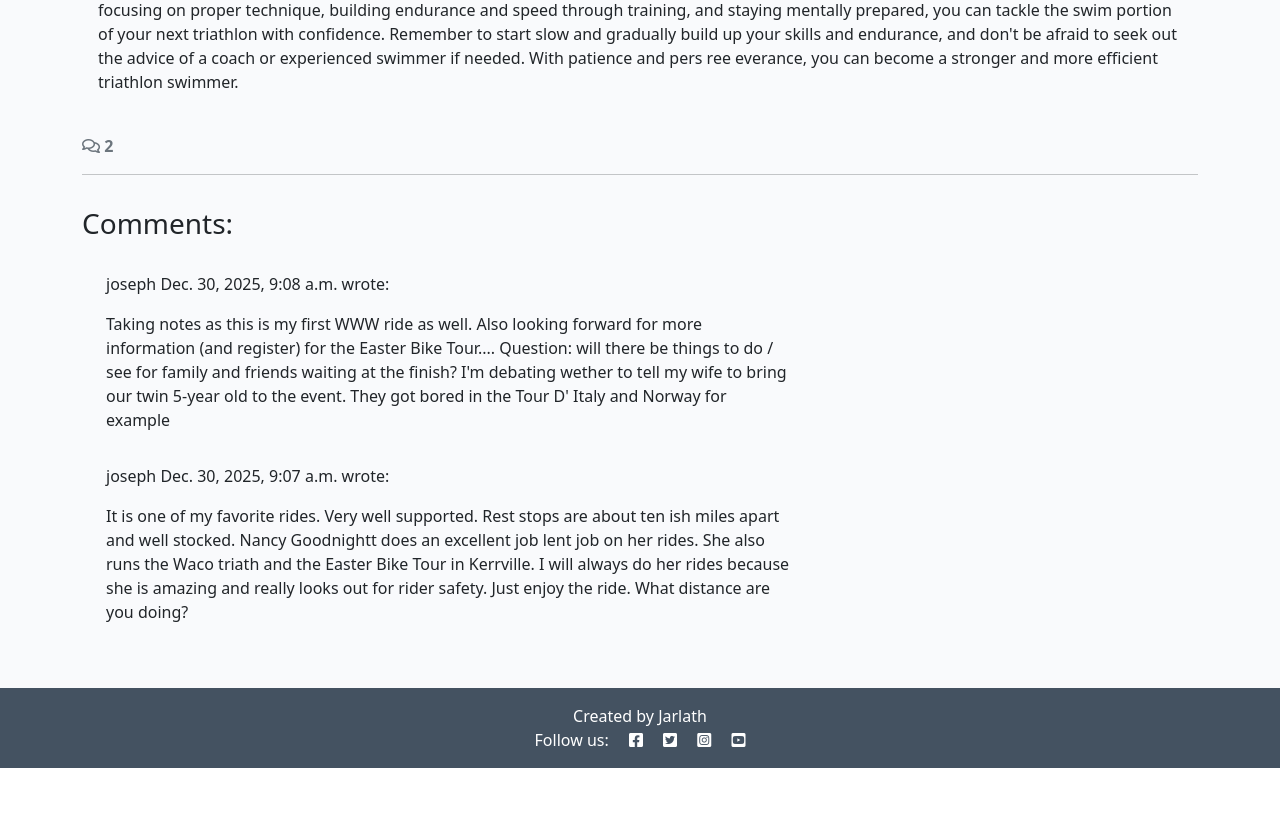
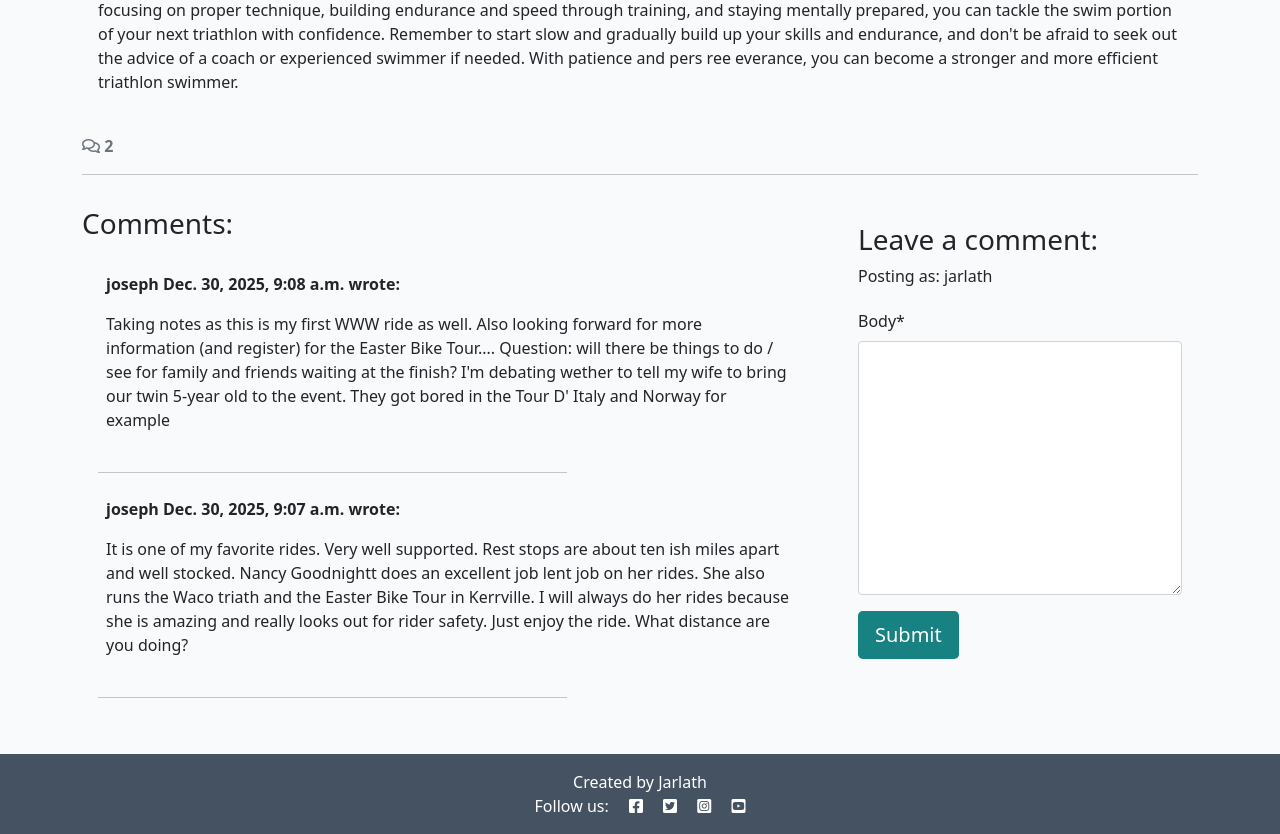
Before and after one commit to JarlathMacS/potentia_maxima, a Django app: a page that uses templates/base.html in a window 1280 px wide. Shown: the part 1102-1936 px from the top of the page. Before the commit the page ends 1870 px from the top, so only its background shows below. Run offline with Django 4.2, Linux system fonts and the light colour scheme; a user stored in the database is signed in; data comes from the database, SQL or seed files in the repository; both versions use the stored data as it was after the commit; some libraries are stand-ins or nearby versions.

Commit message:
add comment form to write comments to database

```diff
--- /dev/null
+++ b/home/forms.py
@@ -0,0 +1,8 @@
+from .models import ProgressComment
+from django import forms
+
+
+class CommentForm(forms.ModelForm):
+    class Meta:
+        model = ProgressComment
+        fields = ('body',)
--- a/home/templates/home/coaching_post_detail.html
+++ b/home/templates/home/coaching_post_detail.html
@@ -1,5 +1,7 @@
-{% extends 'base.html' %} {% block content %}
+{% extends 'base.html' %}
 {% load static %}
+{% load crispy_forms_tags %}
+{% block content %}
 
 {% if user.is_authenticated %}
 
@@ -61,8 +63,27 @@
                         {{ comment.body | linebreaks }}
                     </div>
                 </div>
+                <div class="col-md-8">
+                    <hr>
+                </div>
                 <!-- Our for loop ends here -->
                 {% endfor %}
+            </div>
+        </div>
+        <!-- Creating New Comments -->
+        <div class="col-md-4 card mb-4 mt-3">
+            <div class="card-body">
+                {% if user.is_authenticated %}
+                <h3>Leave a comment:</h3>
+                <p>Posting as: {{ user.username }}</p>
+                <form id="commentForm" method="post" style="margin-top: 1.3em;">
+                    {{ comment_form | crispy }}
+                    {% csrf_token %}
+                    <button id="submitButton" type="submit" class="btn btn-signup btn-lg">Submit</button>
+                </form>
+                {% else %}
+                <p>Log in to leave a comment</p>
+                {% endif %}
             </div>
         </div>
     </div>
--- a/home/views.py
+++ b/home/views.py
@@ -1,6 +1,8 @@
 from django.shortcuts import get_object_or_404, render
 from django.views import generic
+from django.contrib import messages
 from .models import CoachingPost
+from .forms import CommentForm
 
 # from django.http import HttpResponse
 
@@ -18,17 +20,6 @@ class CoachingPostList(generic.ListView):
     queryset = CoachingPost.objects.filter(status=1).order_by("-created_on")
     # filter by audience / client user
 
-    # queryset = CoachingPost.objects.all().order_by("-created_on")
-#     queryset = CoachingPost.objects.filter(
-#         author__username='admin').order_by("-created_on")
-#     queryset = CoachingPost.objects.filter(
-#         author__username='admin', status=1).order_by("-created_on")
-    # queryset = CoachingPost.objects.filter(
-    #     author__username='admin', status=1).order_by("-created_on")[:3]
-#     queryset = CoachingPost.objects.filter(
-#         author__username='admin', status=1).order_by("-created_on")[:5]
-#     queryset = CoachingPost.objects.filter(
-# author__username='admin', status=1).order_by("-created_on")[:10]
     # queryset = CoachingPost.objects.filter(
     #     author__username='admin', status=1).order_by("-created_on")[:6]
     # # for pagination testing
@@ -81,38 +72,6 @@ class CoachingPostList(generic.ListView):
     #     author__username='admin', status=1).order_by("-created_on")[:0]
     #   # for testing
     # queryset = CoachingPost.objects.none()  # for testing no posts available
-    # queryset = CoachingPost.objects.all().order_by("-created_on")[:3]
-#     queryset = CoachingPost.objects.all().order_by("-created_on")[:5]
-#     queryset = CoachingPost.objects.all().order_by(
-# "-created_on")[:10]
-#     queryset = CoachingPost.objects.all().order_by(
-# "-created_on")[:6]  # for pagination testing
-#     queryset = CoachingPost.objects.all().order_by(
-# "-created_on")[:2]  # for pagination testing
-#     queryset = CoachingPost.objects.all().order_by(
-# "-created_on")[:4]  # for pagination testing
-#     queryset = CoachingPost.objects.all().order_by(
-# "-created_on")[:8]  # for pagination testing
-#     queryset = CoachingPost.objects.all().order_by(
-# "-created_on")[:12]  # for pagination testing
-#     queryset = CoachingPost.objects.all().order_by(
-# "-created_on")[:15]  # for pagination testing
-#     queryset = CoachingPost.objects.all().order_by(
-# "-created_on")[:20]  # for pagination testing
-#     queryset = CoachingPost.objects.all().order_by(
-# "-created_on")[:25]  # for pagination testing
-#     queryset = CoachingPost.objects.all().order_by(
-# "-created_on")[:30]  # for pagination testing
-#     queryset = CoachingPost.objects.all().order_by(
-# "-created_on")[:50]  # for pagination testing
-#     queryset = CoachingPost.objects.all().order_by(
-# "-created_on")[:100]  # for pagination testing
-#     queryset = CoachingPost.objects.all().order_by(
-# "-created_on")[:200]  # for pagination testing
-#     queryset = CoachingPost.objects.all().order_by(
-# "-created_on")[:500]  # for pagination testing
-#     queryset = CoachingPost.objects.all().order_by(
-#         "-created_on")[:1000]  # for pagination testing
 
 
 def coaching_post_detail(request, slug):
@@ -124,11 +83,11 @@ def coaching_post_detail(request, slug):
     ``post``
         An instance of :model:`home.CoachingPost`.
     ``comments``
-        All comments related to the post.
+        All progress comments related to the coaching post.
     ``comment_count``
-        A count of comments related to the post.
+        A count of progress comments related to the coaching post.
     ``comment_form``
-        An instance of :form:`home.CommentForm`
+        An instance of :form:`home.CommentForm`.
 
     **Template:**
 
@@ -138,22 +97,20 @@ def coaching_post_detail(request, slug):
     post = get_object_or_404(queryset, slug=slug)
     comments = post.comments.all().order_by("-created_on")
     comment_count = post.comments.count()
-    # comments = post.comments.all().order_by("-created_on")
-    # comment_count = post.comments.count()
 
-    # if request.method == "POST":
-    #     comment_form = CommentForm(data=request.POST)
-    #     if comment_form.is_valid():
-    #         comment = comment_form.save(commit=False)
-    #         comment.author = request.user
-    #         comment.post = post
-    #         comment.save()
-    #         messages.add_message(
-    #             request, messages.SUCCESS,
-    #             'Comment submitted and awaiting approval'
-    #         )
+    if request.method == "POST":
+        comment_form = CommentForm(data=request.POST)
+        if comment_form.is_valid():
+            comment = comment_form.save(commit=False)
+            comment.author = request.user
+            comment.post = post
+            comment.save()
+            messages.add_message(
+                request, messages.SUCCESS,
+                "Your progress comment has been added successfully"
+                )
 
-    # comment_form = CommentForm()
+    comment_form = CommentForm()
 
     return render(
         request,
@@ -162,7 +119,7 @@ def coaching_post_detail(request, slug):
             "post": post,
             "comments": comments,
             "comment_count": comment_count,
-            # "comment_form": comment_form,
+            "comment_form": comment_form,
          },
     )
 
--- a/requirements.txt
+++ b/requirements.txt
@@ -3,11 +3,13 @@ bleach==6.3.0
 certifi==2026.1.4
 cffi==2.0.0
 charset-normalizer==3.4.4
+crispy-bootstrap5==0.7
 cryptography==46.0.3
 defusedxml==0.7.1
 dj-database-url==0.5.0
 Django==4.2.27
 django-allauth==0.57.2
+django-crispy-forms==2.5
 django-summernote==0.8.20.0
 gunicorn==20.1.0
 idna==3.11
--- a/static/css/style.css
+++ b/static/css/style.css
@@ -159,3 +159,7 @@ body {
 .approval {
     color: rgb(222, 146, 168);
 }
+
+.font-weight-bold {
+    font-weight: 700;
+}
--- a/templates/base.html
+++ b/templates/base.html
@@ -71,7 +71,21 @@
             </div>
         </div>
     </nav>
-
+<!-- displaying Django messages -->
+<div class="container">
+  <div class="row">
+    <div class="col-md-8 offset-md-2">
+      {% for message in messages %}
+      <div class="alert {{ message.tags }} alert-dismissible
+        fade show" id="msg" role="alert">
+        {{ message | safe }}
+        <button type="button" class="btn-close"
+          data-bs-dismiss="alert" aria-label="Close"></button>
+      </div>
+      {% endfor %}
+    </div>
+  </div>
+</div>
     <main class="flex-shrink-0 main-bg">
         {% if user.is_authenticated %}
         <p class="text-end m-3">You are logged in as {{ user }}</p>
```
Also changed, not shown: potentia/settings.py (+6 -1 lines), db.sqlite3.
